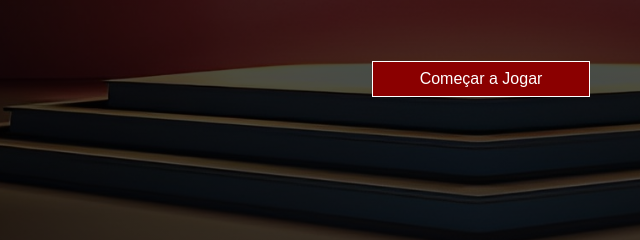
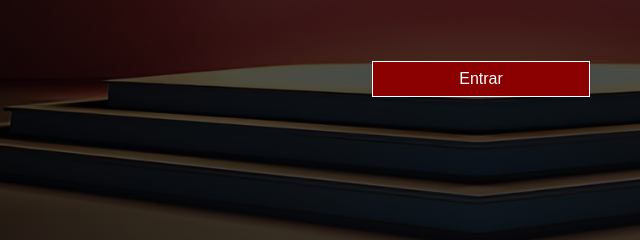
Before and after one commit to PPBOrg/CEN, a plain HTML site: page RTSQuiz/index.html in a window 1280 px wide. Shown: the part 522-762 px from the top of the page, 159-799 px from the left. Drawn offline with Linux system fonts and the light colour scheme.

Commit message:
nomes part 2

```diff
--- a/RTSQuiz/index.html
+++ b/RTSQuiz/index.html
@@ -18,7 +18,7 @@
             </div>
             <br><br><br>
             <div  id="sitOnTheHotSeat" class="btn ">
-                <button class="btn-rules">Começar a Jogar</button>
+                <button class="btn-rules">Entrar</button>
 
             </div>
 
```
